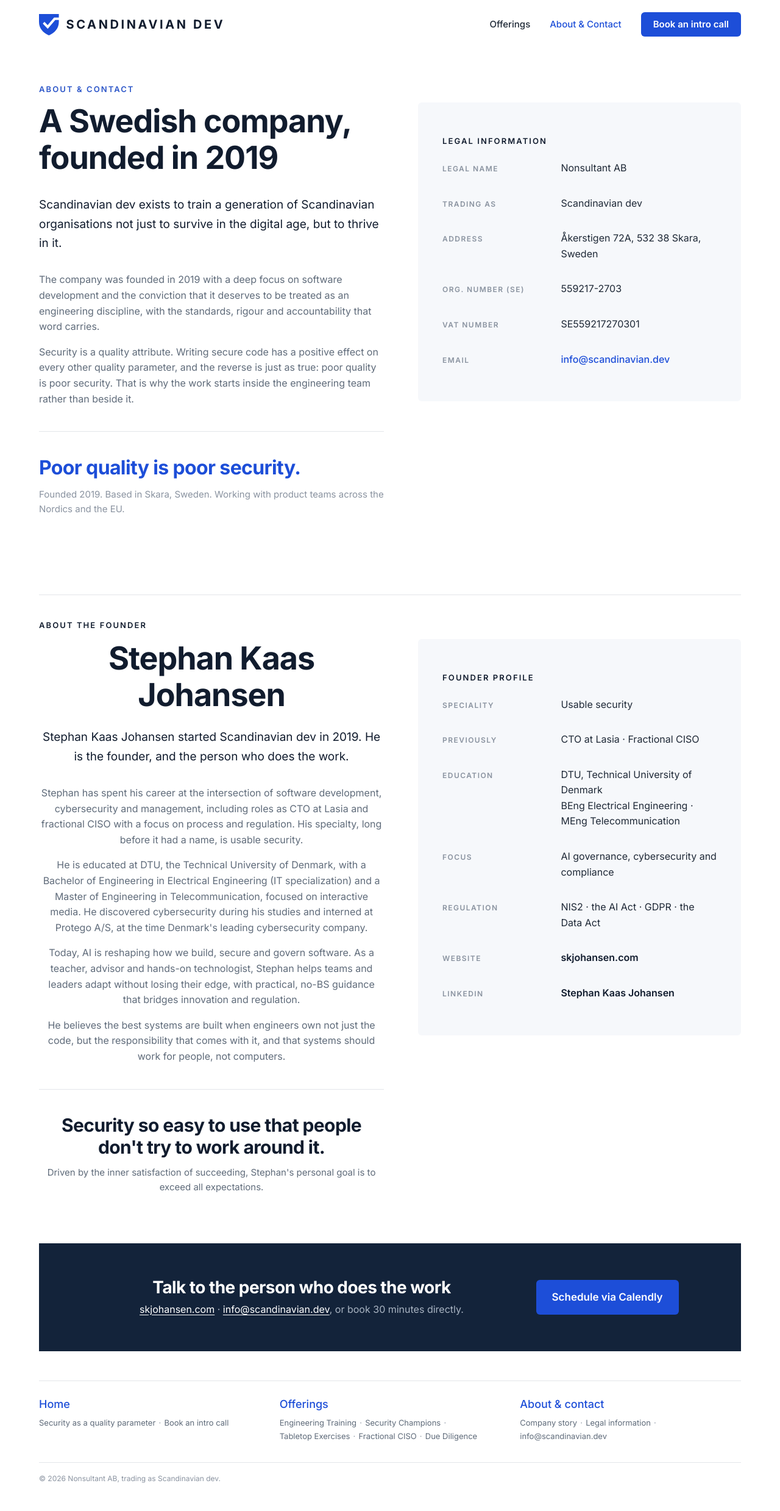
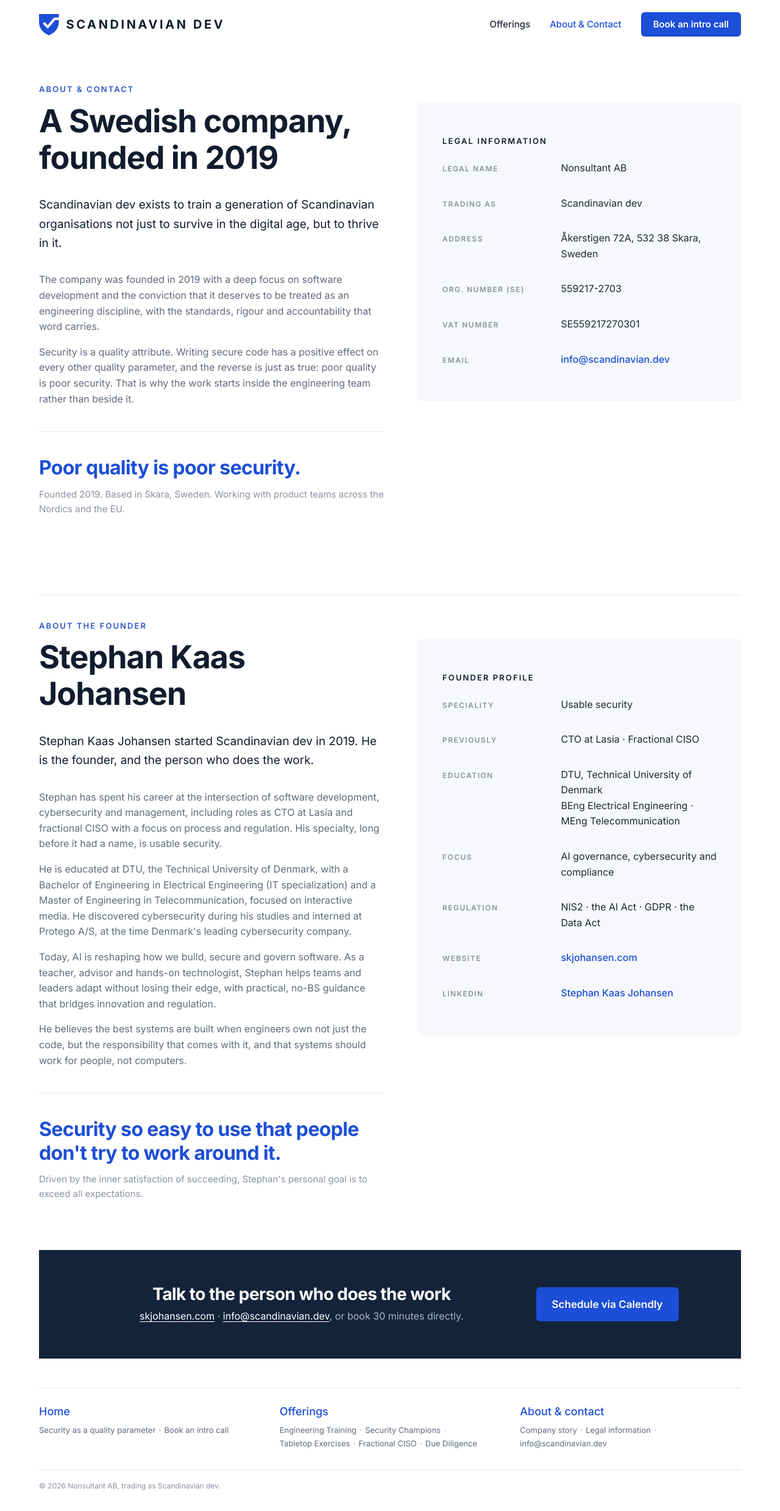
Before and after one commit to skjohansen/scandinaviandev-web, a Jekyll site: the page built from contact.html, in a window 1280 px wide. Shown: the whole page at 61% size. Built offline with Jekyll 4.4.1, drawn with Linux system fonts in a browser that asks for light colours.

Commit message:
Match the founder section to the About block styles

```diff
--- a/contact.html
+++ b/contact.html
@@ -60,14 +60,14 @@
   <div class="container">
     <hr class="divider founder__divider">
     <div class="about__grid">
-      <div class="founder__text">
-        <p class="label founder__eyebrow">About the founder</p>
+      <div class="about__text">
+        <p class="eyebrow">About the founder</p>
         <h2 class="founder__name" id="founder-title">{{ f.name }}</h2>
         <p class="lead lead--strong">{{ f.lead }}</p>
         {% for p in f.bio %}<p>{{ p }}</p>{% endfor %}
         <hr class="divider divider--compact">
-        <p class="founder__quote">{{ f.quote }}</p>
-        <p class="founder__note">{{ f.note }}</p>
+        <p class="about__quote">{{ f.quote }}</p>
+        <p class="about__note">{{ f.note }}</p>
       </div>
 
       <aside class="legal-panel" aria-labelledby="founder-profile-heading">
```
Also changed, not shown: _includes/css/sections.css (+1 -9 lines).
